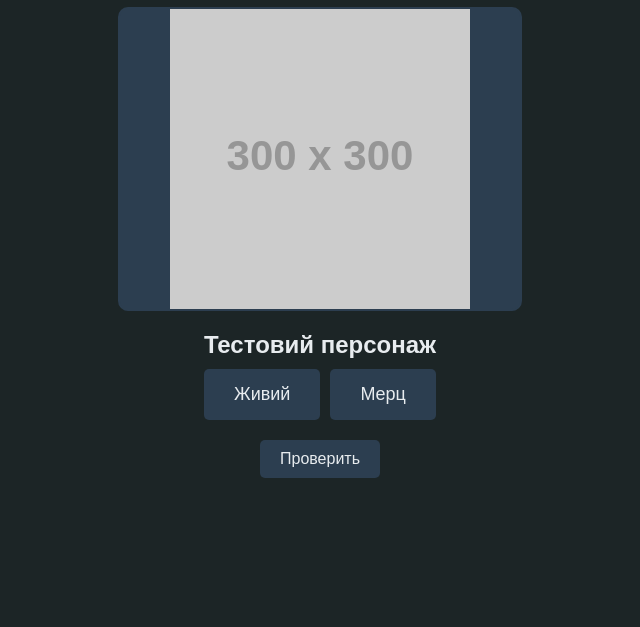
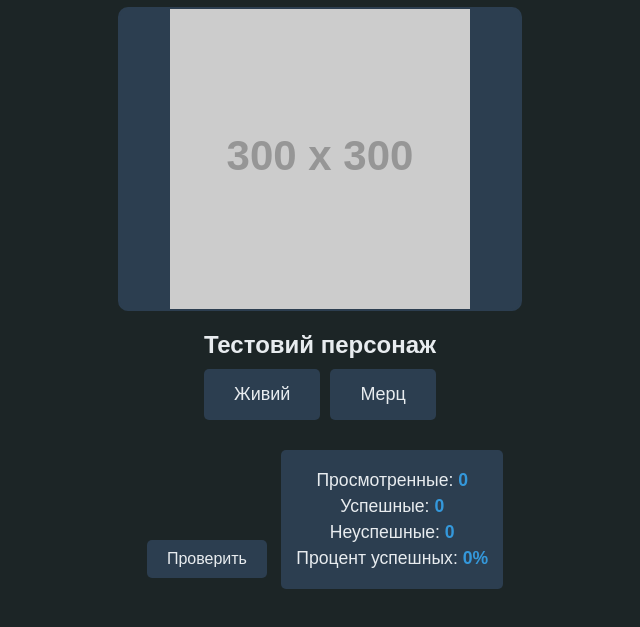
Before and after one commit to RomanMod/personseei, a plain HTML site: page index.html in a window 1280 px wide. Shown: the part 199-826 px from the top of the page, without its empty margins (320-960 px from the left). Before the commit the page ends 800 px from the top, so only its background shows below. Drawn offline with Linux system fonts and the light colour scheme; no server answers; placeholder pictures from the web are drawn by us.

Commit message:
Update index.html

```diff
--- a/index.html
+++ b/index.html
@@ -43,6 +43,12 @@
     </div>
     <button id="check-btn">Проверить</button>
     <button id="next-person" style="display: none;">Следующее фото</button>
+    <div id="game-stats">
+        <div>Просмотренные: <span id="stats-total">0</span></div>
+        <div>Успешные: <span id="stats-success">0</span></div>
+        <div>Неуспешные: <span id="stats-failure">0</span></div>
+        <div>Процент успешных: <span id="stats-success-rate">0%</span></div>
+    </div>
     <div id="progress"></div>
 
     <div class="btn-container">
```
